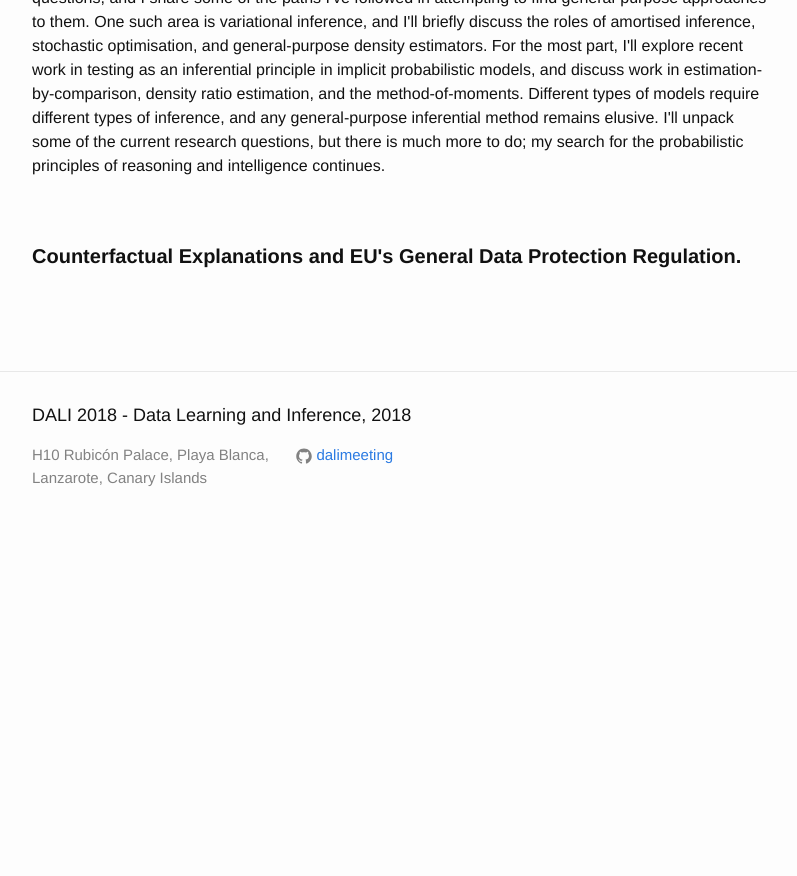
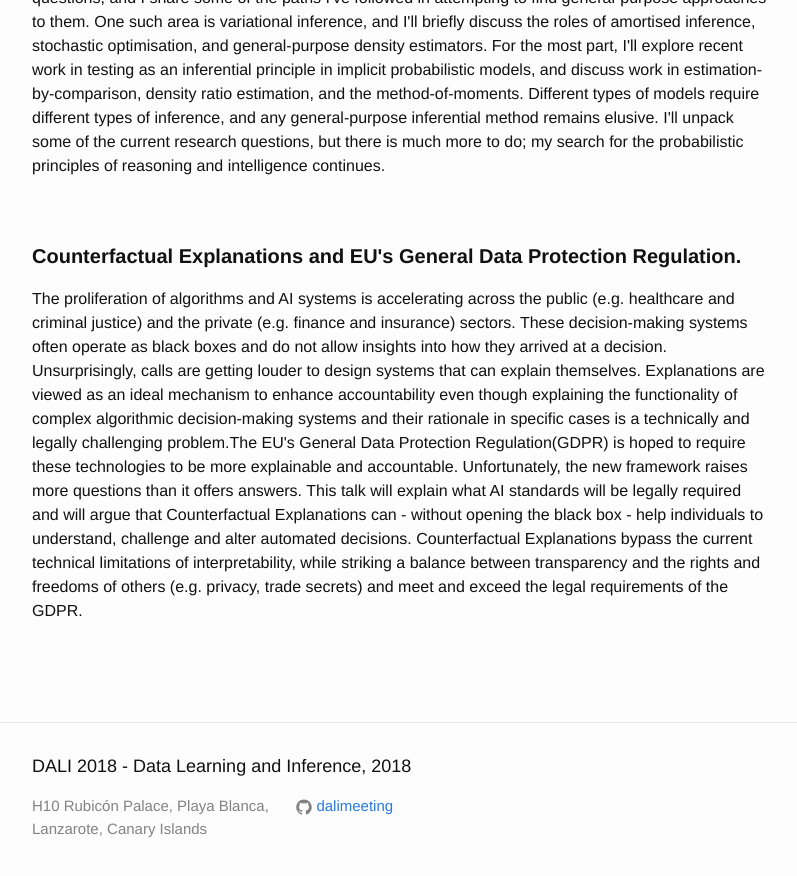
Before and after one commit to dalimeeting/dalimeeting.github.io, a Jekyll site: the page built from _posts/2018-04-04-day-2.md, in a window 1280 px wide and 900 px high, scrolled down 1331 px. Shown: the top 876 px of the window, without its empty margins (238-1035 px from the left). Built offline with Jekyll 4.4.1, drawn with Linux system fonts in a browser that asks for light colours; before the commit the page ends 1880 px from its top, so only the background shows below that.

Commit message:
Update 2018-04-04-day-2.md

```diff
--- a/_posts/2018-04-04-day-2.md
+++ b/_posts/2018-04-04-day-2.md
@@ -22,7 +22,7 @@
     url:  https://www.oii.ox.ac.uk/people/sandra-wachter/
   start: "10:15"
   end: "10:55"
-  abstract: " "
+  abstract: "The proliferation of algorithms and AI systems is accelerating across the public (e.g. healthcare and criminal justice) and the private (e.g. finance and insurance) sectors. These decision-making systems often operate as black boxes and do not allow insights into how they arrived at a decision. Unsurprisingly, calls are getting louder to design systems that can explain themselves. Explanations are viewed as an ideal mechanism to enhance accountability even though explaining the functionality of complex algorithmic decision-making systems and their rationale in specific cases is a technically and legally challenging problem.The EU's General Data Protection Regulation(GDPR) is hoped to require these technologies to be more explainable and accountable. Unfortunately, the new framework raises more questions than it offers answers. This talk will explain what AI standards will be legally required and will argue that Counterfactual Explanations can - without opening the black box - help individuals to understand, challenge and alter automated decisions. Counterfactual Explanations bypass the current technical limitations of interpretability, while striking a balance between transparency and the rights and freedoms of others (e.g. privacy, trade secrets) and meet and exceed the legal requirements of the GDPR."
   youtube:
 - title: "Coffee Break and Posters"
   start: "11:00"
```
